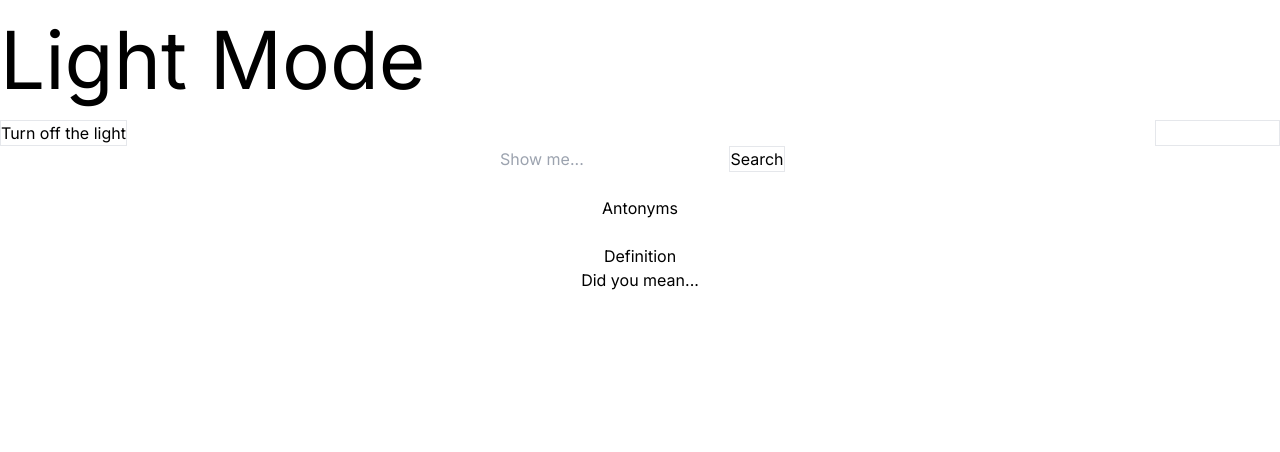
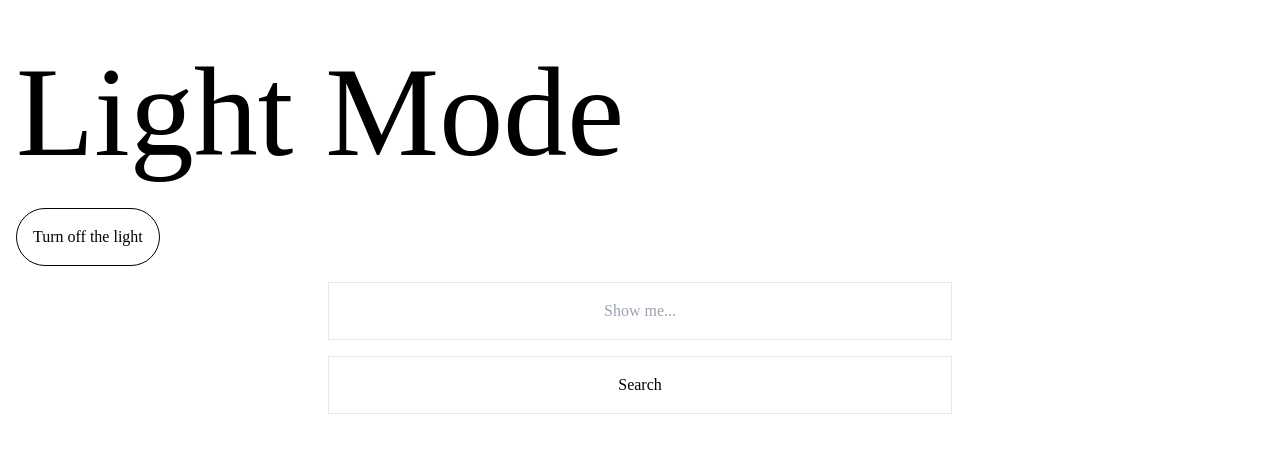
Before and after one commit to ridanaeeem/light-mode-dark-mode, a Next.js app: page / in a window 1280 px wide. Shown: the top 452 px of the page. Built offline with nearby package versions, Linux system fonts and the light colour scheme.

Commit message:
font, buttons, hover, hover not displaying in wrong mode

```diff
--- /dev/null
+++ b/app/components/antonyms.tsx
@@ -0,0 +1,24 @@
+import React from "react";
+
+export default function Antonyms({ antonymLists }: { antonymLists: string[] }) {
+	if (antonymLists === null) {
+		return <div></div>;
+	}
+	var allAntonyms = [];
+	for (var i = 0; i < antonymLists.length; i++) {
+		for (var j = 0; j < antonymLists[i].length; j++) {
+			allAntonyms.push(antonymLists[i][j]);
+		}
+	}
+	return (
+		<div>
+			<ul className="flex flex-row">
+				{allAntonyms.map((antonym, index) => (
+					<li key={index} className="border">
+						{antonym}
+					</li>
+				))}
+			</ul>
+		</div>
+	);
+}
--- a/app/components/synonyms.tsx
+++ b/app/components/synonyms.tsx
@@ -1,5 +1,25 @@
 import React from "react";
 
-export default function Synonyms({ synonymsList }: { synonymsList: string[] }) {
-	return <div>{synonymsList}</div>;
+export default function Synonyms({ synonymLists }: { synonymLists: string[] }) {
+	if (synonymLists === null) {
+		return <div></div>;
+	}
+
+	var allSynonyms = [];
+	for (var i = 0; i < synonymLists.length; i++) {
+		for (var j = 0; j < synonymLists[i].length; j++) {
+			allSynonyms.push(synonymLists[i][j]);
+		}
+	}
+	return (
+		<div>
+			<ul className="flex flex-row">
+				{allSynonyms.map((synonym, index) => (
+					<li key={index} className="border">
+						{synonym}
+					</li>
+				))}
+			</ul>
+		</div>
+	);
 }
--- a/app/globals.css
+++ b/app/globals.css
@@ -1,6 +1,10 @@
 @tailwind base;
 @tailwind components;
 @tailwind utilities;
+
+* {
+	font-family: "Times New Roman", Times, serif;
+}
 
 body {
 	color: black;
@@ -21,6 +25,7 @@ body {
 
 .dark {
 	background-color: black;
+
 	color: white;
 	height: 100vh;
 }
--- a/app/layout.tsx
+++ b/app/layout.tsx
@@ -17,7 +17,8 @@ export default function RootLayout({
 }>) {
 	return (
 		<html lang="en">
-			<body className={inter.className}>
+			{/* <body className={inter.className}> */}
+			<body>
 				{children}
 				<Analytics />
 			</body>
--- a/app/page.tsx
+++ b/app/page.tsx
@@ -2,11 +2,12 @@
 
 import { useState } from "react";
 import Synonyms from "./components/synonyms";
+import Antonyms from "./components/antonyms";
 
 export default function Home() {
 	const [word, setWord] = useState("");
 	const [theme, setTheme] = useState("light");
-	const [synonyms, setSynonyms] = useState<any>(null);
+	const [synonyms, setSynonyms] = useState([""]);
 	const [antonyms, setAntonyms] = useState<any>(null);
 	const [definition, setDefinition] = useState<any>(null);
 	const [spellingMistakes, setSpellingMistakes] = useState<any>(null);
@@ -22,11 +23,11 @@ export default function Home() {
 			}
 			const jsonData = await response.json();
 			console.log(jsonData);
-			console.log(jsonData);
+			console.log(jsonData[0].meta.syns[0][1]);
 			if (jsonData[0].meta) {
-				setSynonyms(jsonData[0].meta.syns.flat());
-				setAntonyms(jsonData[0].meta.ants.flat());
-				setDefinition(jsonData[0].shortdef.flat());
+				setSynonyms(jsonData[0].meta.syns);
+				setAntonyms(jsonData[0].meta.ants);
+				setDefinition(jsonData[0].shortdef);
 			} else {
 				setSpellingMistakes(jsonData);
 			}
@@ -35,17 +36,25 @@ export default function Home() {
 		}
 	};
 	return (
-		<div className={`${theme} text-center`}>
-			<main>
-				<div className="text-[5rem] flex justify-between">
-					<span className="text-black">Light Mode </span>
+		<div className={`${theme} text-center p-[1rem]`}>
+			<main className="">
+				<div className="text-[8rem] flex justify-between">
+					<span className="text-black">Light Mode</span>
 					<span className="text-white">Dark Mode</span>
 				</div>
 				<div className="flex justify-between">
-					<button className="border text-black" onClick={(e) => setTheme("dark")}>
+					<button
+						className={`border border-black hover:bg-black rounded-full text-black p-[1rem] ${
+							theme === "dark" ? "hover:text-black" : "hover:text-white"
+						}`}
+						onClick={(e) => setTheme("dark")}>
 						Turn off the light
 					</button>
-					<button className="border text-white" onClick={(e) => setTheme("light")}>
+					<button
+						className={`border border-white hover:bg-white rounded-full text-white p-[1rem] hover:text-black ${
+							theme === "light" ? "hover:text-white" : "hover:text-black"
+						}`}
+						onClick={(e) => setTheme("light")}>
 						Turn on the light
 					</button>
 				</div>
@@ -55,20 +64,18 @@ export default function Home() {
 						placeholder=" Show me... "
 						value={word}
 						onChange={(e) => setWord(e.target.value)}
+						className="flex border p-[1rem] w-[50%] m-auto mt-[1rem] text-center"
 					/>
-					<button type="submit" className="border">
+					<button type="submit" className="border p-[1rem] w-[50%] m-auto mt-[1rem] text-center">
 						Search
 					</button>
 				</form>
-				<div>{theme === "light" ? <Synonyms synonymsList={synonyms} /> : <p>bye</p>}</div>
-				{synonyms}
+				<div>{definition}</div>
+				<div>
+					{theme === "light" ? <Synonyms synonymLists={synonyms} /> : <Antonyms antonymLists={antonyms} />}
+				</div>
 				<br></br>
-				<p>Antonyms</p>
-				{antonyms}
 				<br></br>
-				<p>Definition</p>
-				{definition}
-				<p>Did you mean...</p>
 				{spellingMistakes}
 			</main>
 		</div>
```
